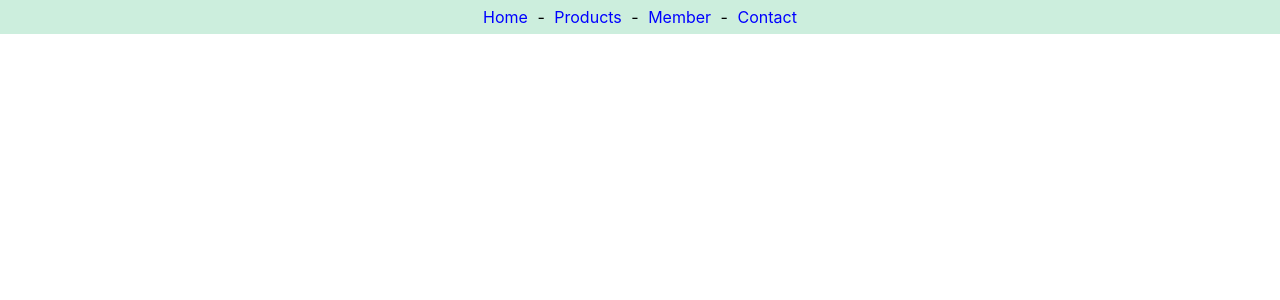
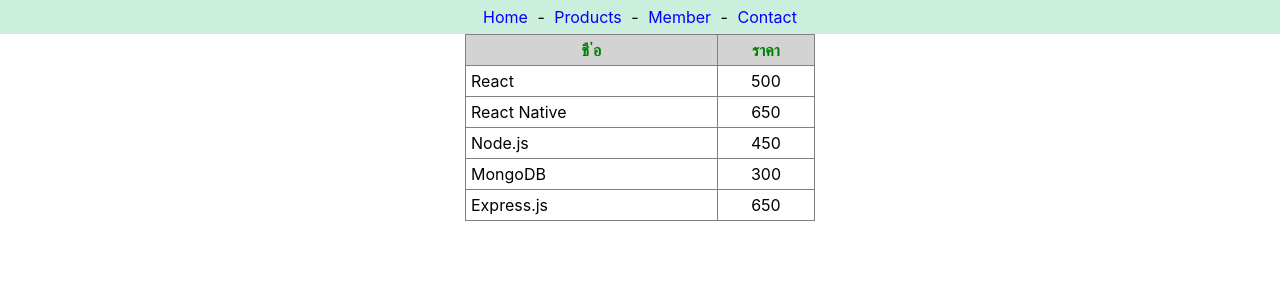
Before and after one commit to Kane028632/app1, a React (Create React App) app: page /products in a window 1280 px wide. Shown: the top 300 px of the page. Built offline with nearby package versions, Linux system fonts and the light colour scheme.

Commit message:
create route3 product
create route3 product create route3 product create route3 product

```diff
--- a/src/App.js
+++ b/src/App.js
@@ -1,6 +1,7 @@
 import React from "react";
 import Router2 from "./router2";
+import Router3 from "./router3";
 
 export default function App() {
-  return <Router2 />;
+  return <Router3 />;
 }
--- /dev/null
+++ b/src/home.js
@@ -0,0 +1,14 @@
+import React from 'react'
+
+export default function Home() {
+    return (
+        <p style={{ textAlign: 'center' }}>
+            <h3>ยินดีต้อนรับสู่ React Store   </h3>
+            รายชื่อ <a href="/products">สินค้า</a> ที่เรามีจ าหน่าย
+            <br />
+            แต่ท่านต้องเป็น <a href="/member">สมาชิก</a> จึงจะ
+            สั่งซื้อได้<br />
+            หากมีข้อสงสัย กรุณา <a href="/contact">ติดต่อเรา</a>
+        </p>
+    )
+}
--- /dev/null
+++ b/src/member.js
@@ -0,0 +1,7 @@
+import React from 'react'
+
+export default function Member() {
+  return (
+    <div style={{textAlign:'center'}}>Member Page</div>
+  )
+}
--- /dev/null
+++ b/src/products.css
@@ -0,0 +1,15 @@
+table{
+     width: 350px;
+     border-collapse: collapse;
+     margin: auto;
+}
+th{
+    background-color: lightgray;
+    color: green;
+}
+th,td{
+    padding: 5px;
+}
+td:nth-child(2){
+    text-align: center;
+}
--- /dev/null
+++ b/src/products.js
@@ -0,0 +1,25 @@
+import React from 'react'
+import './products.css'
+
+export default class Products extends React.Component
+{
+    data = [
+    ['React', 500],
+    ['React Native', 650],
+    ['Node.js', 450],
+    ['MongoDB', 300],
+    ['Express.js', 650]
+]
+render(){
+    return(
+    <table border="1">
+        <tr><th>ชื ่อ</th><th>ราคา</th></tr>
+        {
+            this.data.map(d => {
+                return <tr><td>{d[0]}</td><td>{d[1]}</td></tr>
+    })
+}
+</table>
+    )
+}
+}
--- /dev/null
+++ b/src/router3.js
@@ -0,0 +1,64 @@
+import React from "react";
+import { BrowserRouter, NavLink, Route, Router, Routes } from 'react-router-dom';
+import './navlink.css';
+import './products.css';
+import Products from './products'
+import Home from './home'
+import Member from "./member.js";
+
+export default function Router3() {
+  return (
+    <BrowserRouter>
+      <nav className="nav">
+        <NavLink
+          to="/"
+          className={({ isActive }) =>
+            isActive ? "active_menu" : "menu"
+          }
+          style={({ isActive }) => ({
+            fontWeight: isActive ? "bold" : "normal"
+          })}
+        >
+          Home
+        </NavLink>{" "}
+        -&nbsp;
+
+        <NavLink
+          to="/product"
+          className={({ isActive }) =>
+            isActive ? "active_menu" : "menu"
+          }
+        >
+          Products
+        </NavLink>{" "}
+        -&nbsp;
+
+        <NavLink
+          to="/member"
+          className={({ isActive }) =>
+            isActive ? "active_menu" : "menu"
+          }
+        >
+          Member
+        </NavLink>{" "}
+        -&nbsp;
+
+        <NavLink
+          to="/contact"
+          className={({ isActive }) =>
+            isActive ? "active_menu" : "menu"
+          }
+        >
+          Contact
+        </NavLink>
+      </nav>
+      <Routes style={{ margin: '20px' }}>
+                <Route path="/" element={<Home />} />
+                <Route path="/products" element={<Products />} />
+                <Route path="/member" Component={Member} />
+                <Route path="/contact" element={<div style={{textAlign:'center'}}>Contact Page</div>} />
+                <Route path="/*" element={<div style={{textAlign:'center'}}>Error 404 Not Found</div>} />
+            </Routes>
+</BrowserRouter>
+  );
+}
```
